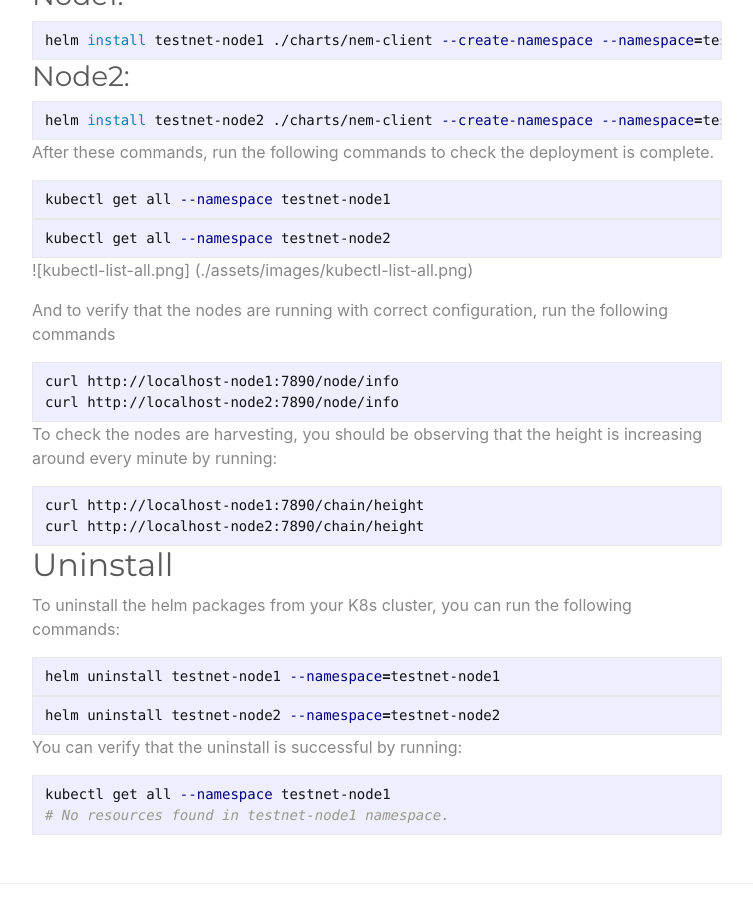
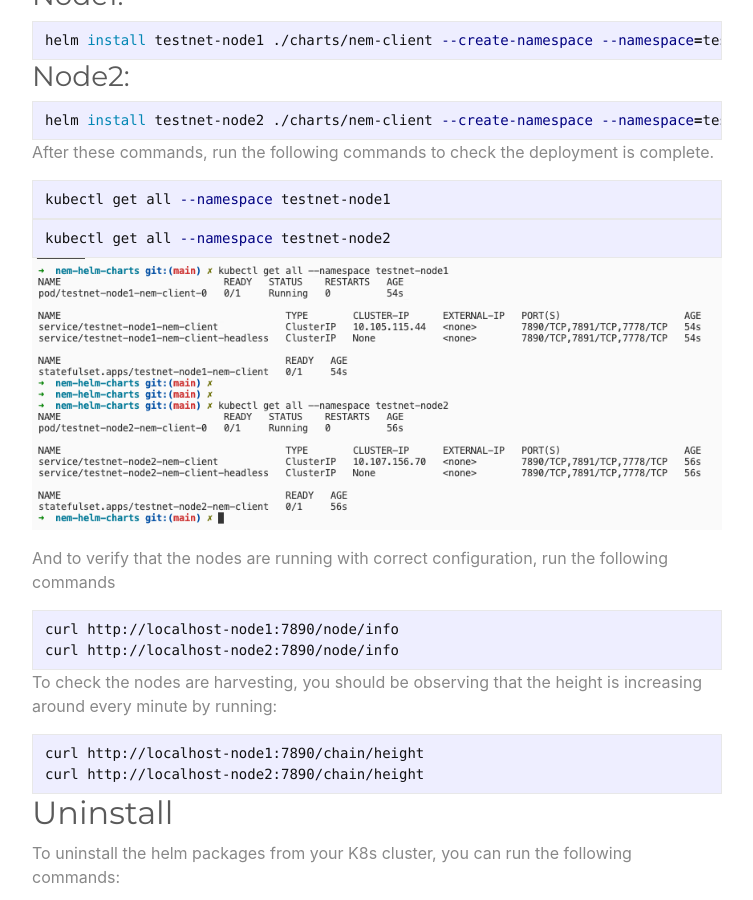
Before and after one commit to yilmazbahadir/yilmazbahadir.github.io, a Jekyll site: the page built from new-nem-testnet.md, in a window 1280 px wide and 900 px high, scrolled down 6060 px. Shown: the whole window, without its empty margins (263-1016 px from the left). Built offline with Jekyll 4.4.1, drawn with Linux system fonts in a browser that asks for light colours; our own code applies the rules of GitHub Pages for plain Markdown files.

Commit message:
fix: image path corrected

````diff
--- a/new-nem-testnet.md
+++ b/new-nem-testnet.md
@@ -265,7 +265,7 @@ kubectl get all --namespace testnet-node1
 kubectl get all --namespace testnet-node2
 ```
 
-![kubectl-list-all.png] (./assets/images/kubectl-list-all.png)
+![kubectl-list-all.png](/assets/images/kubectl-list-all.png)
 
 And to verify that the nodes are running with correct configuration, run the following commands
 ```bash
````
